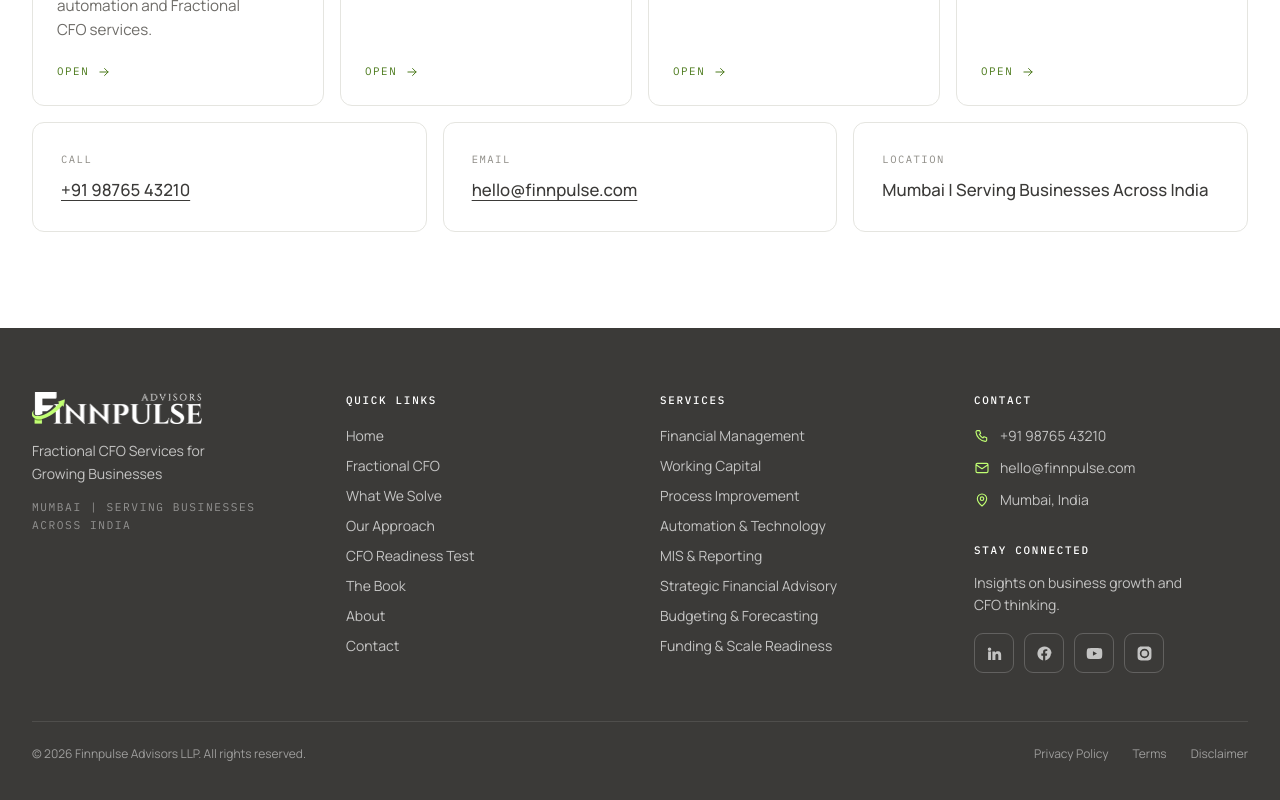
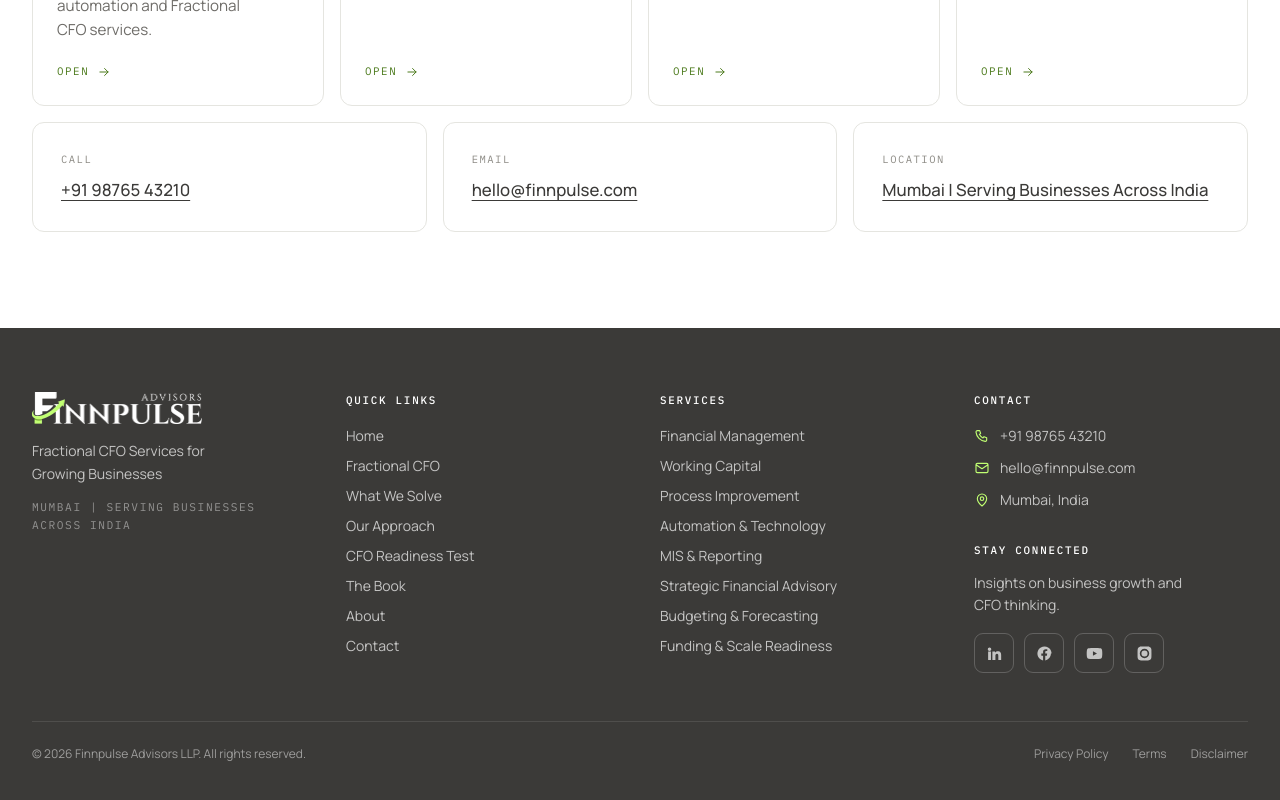
Before and after one commit to PROHIT-CoreTech/finnpulse-site, a Next.js app: page /contact in a window 1280 px wide. Shown: the part 2908-3708 px from the top of the page. Built offline with nearby package versions, Linux system fonts and the light colour scheme.

Commit message:
Update Google Maps location URL link across Contact page and Footer

```diff
--- a/src/app/contact/page.tsx
+++ b/src/app/contact/page.tsx
@@ -174,7 +174,7 @@
           <Card hover={false}><p className="font-mono text-[0.66rem] uppercase tracking-[0.14em] text-muted">Email</p>
             <a href={`mailto:${site.email}`} className="mt-2 text-[1.05rem] font-medium text-charcoalDeep underline underline-offset-4">{site.email}</a></Card>
           <Card hover={false}><p className="font-mono text-[0.66rem] uppercase tracking-[0.14em] text-muted">Location</p>
-            <p className="mt-2 text-[1.05rem] font-medium text-charcoalDeep">{site.locationLine}</p></Card>
+            <a href={site.mapUrl} target="_blank" rel="noopener noreferrer" className="mt-2 block text-[1.05rem] font-medium text-charcoalDeep underline underline-offset-4 hover:text-limeInk">{site.locationLine}</a></Card>
         </div>
       </Section>
     </>
--- a/src/components/layout/Footer.tsx
+++ b/src/components/layout/Footer.tsx
@@ -51,7 +51,7 @@
               <li className="flex gap-2.5"><Icon name="mail" className="mt-0.5 h-4 w-4 shrink-0 text-lime" />
                 <a href={`mailto:${site.email}`} className="hover:text-lime">{site.email}</a></li>
               <li className="flex gap-2.5"><Icon name="pin" className="mt-0.5 h-4 w-4 shrink-0 text-lime" />
-                <span>{site.city}</span></li>
+                <a href={site.mapUrl} target="_blank" rel="noopener noreferrer" className="hover:text-lime">{site.city}</a></li>
             </ul>
 
             <h2 className="mb-3 mt-8 font-mono text-[0.68rem] font-medium uppercase tracking-[0.16em] text-white">Stay Connected</h2>
--- a/src/lib/site.ts
+++ b/src/lib/site.ts
@@ -24,6 +24,8 @@
   email: 'hello@finnpulse.com',
 
   city: 'Mumbai, India',
+
+  mapUrl: 'https://maps.app.goo.gl/Fp3fgaeQBrv5jRkr5?g_st=aw',
 
   /** @placeholder — real profile URLs to be supplied by Finnpulse */
   social: {
```
